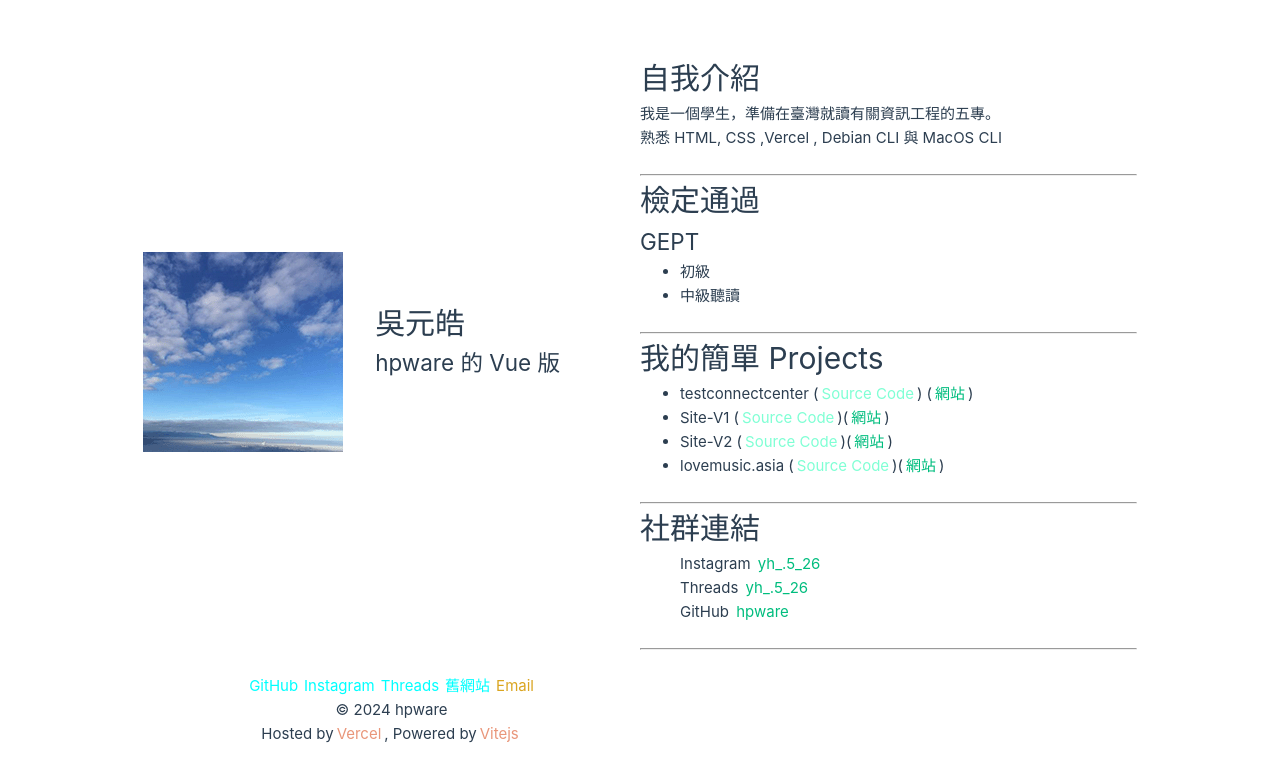
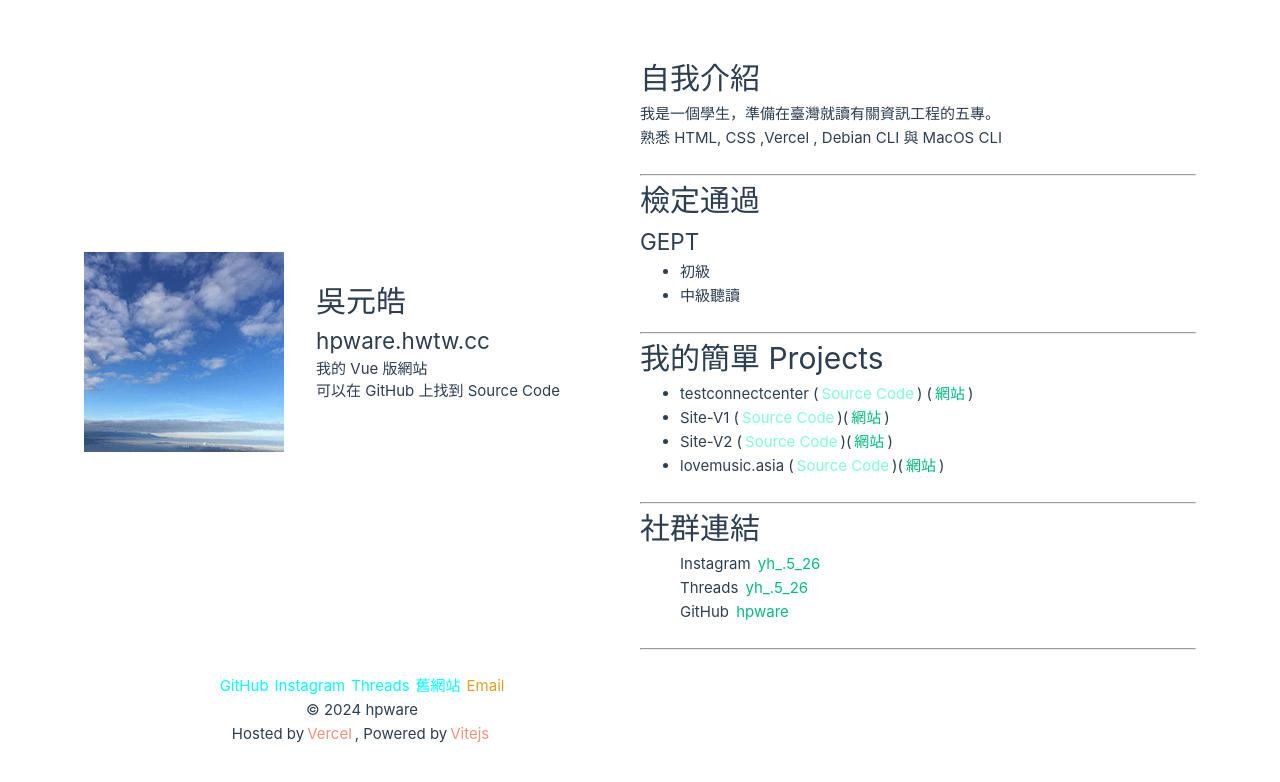
Before and after one commit to hpware/site-v2, a Vue app: page / in a window 1280 px wide. Shown: the top 782 px of the page. Built offline with nearby package versions, Linux system fonts and the light colour scheme.

Commit message:
socials.vue update

```diff
--- a/src/components/Socials.vue
+++ b/src/components/Socials.vue
@@ -2,7 +2,9 @@
 <template>
     <div>
         <h1>吳元皓 </h1>
-        <h2>hpware 的 Vue 版</h2>
+        <h2>hpware.hwtw.cc</h2>
+        <p>我的 Vue 版網站
+        <br>可以在 GitHub 上找到 Source Code</p>
         <br>
     </div>
 </template>
```
